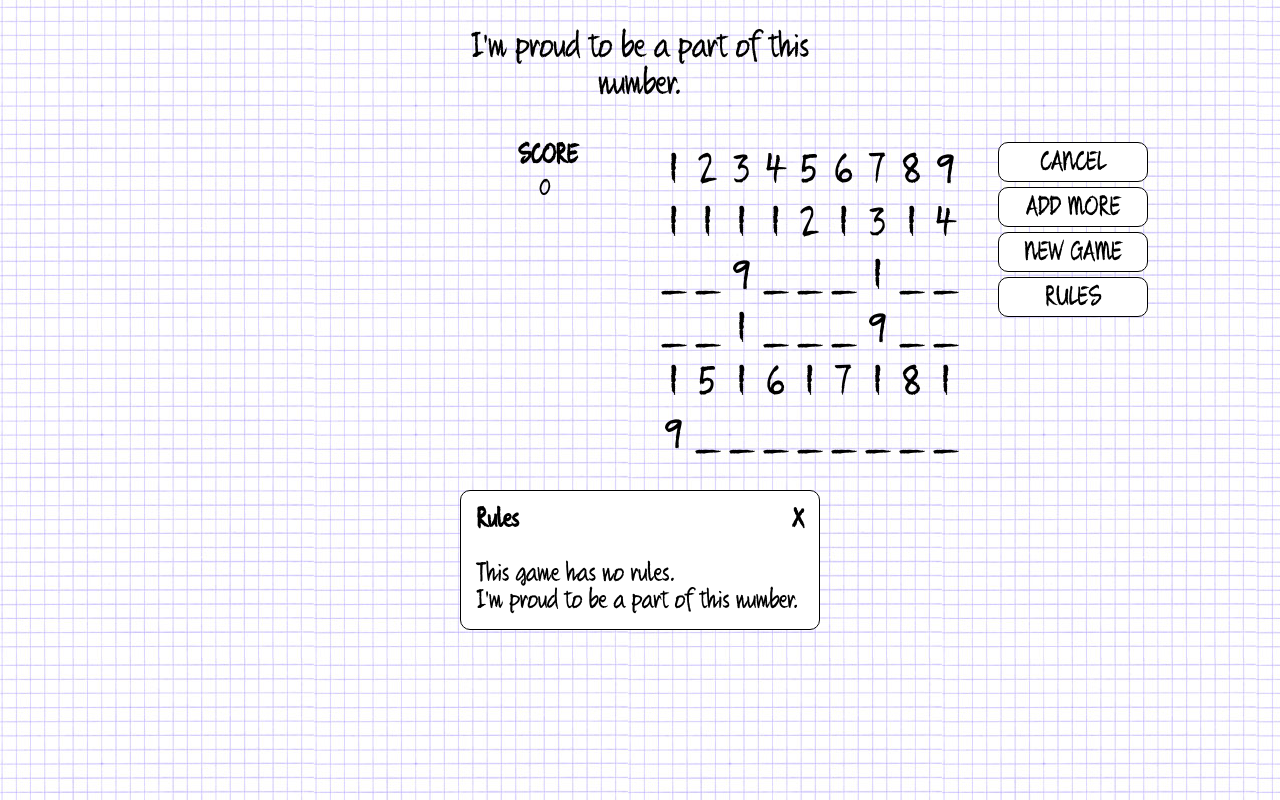
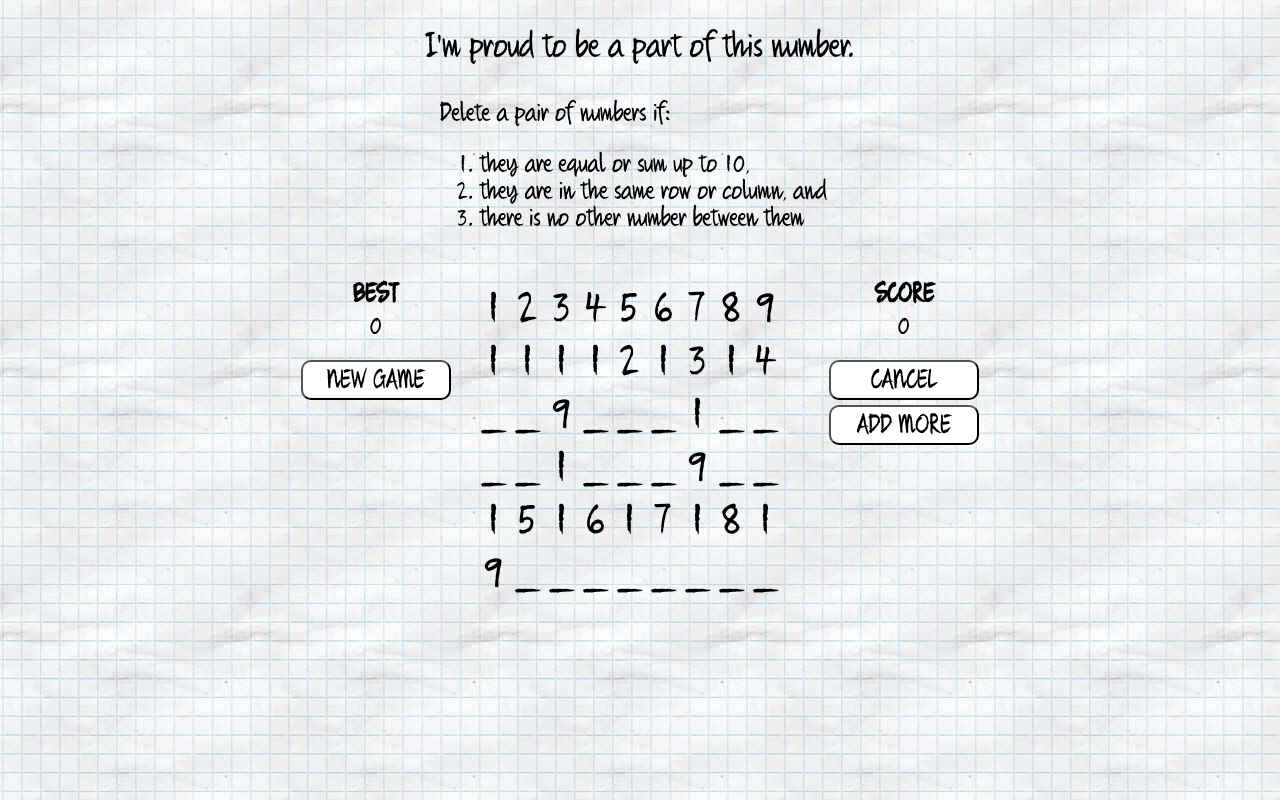
Before and after one commit to alisa-lisovskaya/Numbers, a plain HTML site: page index.html in a window 1280 px wide. Drawn offline with nearby package versions, Linux system fonts and the light colour scheme.

Commit message:
did something

```diff
--- a/index.html
+++ b/index.html
@@ -8,41 +8,32 @@
     <script type="text/javascript" src="js/GameField.js"></script>
   </head>
   <body onload="playingTime()">
-    <div class="container">
-      <div id="titleHeader">I'm proud to be a part of this number.</div>
-      <div class="actionField">
+    <div id="container">
+      <div id="header">I'm proud to be a part of this number.</div>
+      <div id="ruleField"></div>
+      <div id="actionField">
         <div class="sidebar">
-          <!--div class="timeField">
+          <div id="scoreField">
             <div>
-              <div class="header">Time well spent</div>
-              <div id="timer"></div>
+              <div class="header">Best</div>
+              <div id="highScore"></div>
             </div>
-          </div-->
-          <div class="scoreField">
+          </div>
+          <button onclick="restart()">New Game</button>
+        </div>
+        <div id="gameField"></div>
+        <div class="sidebar">
+          <div id="scoreField">
             <div>
               <div class="header">Score</div>
               <div id="score"></div>
             </div>
-            <!--div>
-              <div class="header">High score</div>
-              <div id="highScore"></div>
-            </div-->
           </div>
-          <!--div class="countField">
-            <div id="rowCount"></div>
-            <div id="cellCount"></div>
-          </div-->
-        </div>
-        <div class="gameField"></div>
-        <div class="buttonField sidebar">
           <button onclick="cancel()">Cancel</button>
           <button onclick="addMore()">Add more</button>
-          <button onclick="restart()">New Game</button>
-          <!--button onclick="hint()">Hint</button-->
-          <button onclick="showRules()">Rules</button>
         </div>
       </div>
-      <div class="ruleField"></div>
+
     </div>
   </body>
 </html>
--- a/js/script.js
+++ b/js/script.js
@@ -1,6 +1,7 @@
-var g, selectorFn, deselectorFn, startTime, highScore = 0;
+var g, selectorFn, deselectorFn, startTime, highScore;
 
 // Main script
+//  TODO  keyboard handling!
 //  TODO  cool header with the title :)
 //  TODO  make numbers out of pictures
 //  TODO  add hint()
@@ -13,6 +14,11 @@ var g, selectorFn, deselectorFn, startTime, highScore = 0;
 //  TODO  every n minutes, pause should be forced
 
 $(window).ready(function () {
+
+  if(typeof(Storage) !== "undefined") {
+    highScore = localStorage.getItem("highScore") || 0;
+  }
+
   start();
 });
 
@@ -115,6 +121,7 @@ function start () {
 function restart () {
   if (g.getScore() > this.highScore) {
     this.highScore = g.getScore();
+    localStorage.setItem("highScore", this.highScore);
   }
   startTime = new Date();
   start();
@@ -141,14 +148,14 @@ function hint () {
 
 // Shows the rules
 function showRules () {
-  var r = "<div id='rules'><div id='clearRules' onclick='closeRules()'>X</div><strong>Rules</strong><br><br>This game has no rules.<br>I'm proud to be a part of this number.</div>";
-  $('.ruleField').empty();
-  $('.ruleField').append(r);
+  var r = "<div id='rules'><div id='clearRules' onclick='closeRules()'>X</div>Delete a pair of numbers if: <ol><li>they are equal or sum up to 10,</li><li>they are in the same row or column, and</li><li>there is no other number between them</li></ol></div>";
+  $('#ruleField').empty();
+  $('#ruleField').append(r);
 };
 
 // Removes the rules
 function closeRules () {
-  $('.ruleField').empty();
+  $('#ruleField').empty();
 };
 
 // Gets the timer
@@ -188,18 +195,19 @@ function msToTime (t) {
 
 // Adds field contents to the page in a proper manner
 function paint () {
-  $(".gameField").empty();
+  $("#gameField").empty();
   $("#score").empty();
   $("#highScore").empty();
-  $("#rowCount").empty();
-  $("#cellCount").empty();
+  /*$("#rowCount").empty();
+  $("#cellCount").empty();*/
 
+  console.log(this.highScore);
   $("#score").append(g.getScore());
   $("#highScore").append(this.highScore);
-  $("#rowCount").append(g.getRowCount());
+  /*$("#rowCount").append(g.getRowCount());
   $("#rowCount").append(" rows");
   $("#cellCount").append(g.getCellCount());
-  $("#cellCount").append(" cells");
+  $("#cellCount").append(" cells");*/
 
   for (i in g.rows) {
     r = '<div class = "row">';
@@ -207,7 +215,7 @@ function paint () {
       r += '<div class = "cell" id="' + i + ':' + j +'">' + g.rows[i].cells[j].getNumber() + '</div>';
     }
     r += '</div>';
-    $(".gameField").append(r);
+    $("#gameField").append(r);
   }
   //console.log("GameField repainted");
 
--- a/stylesheet.css
+++ b/stylesheet.css
@@ -1,19 +1,7 @@
 body {
   font-family: Quikhand, Verdana, sans-serif;
   font-size: 18pt;
-  /*font-size: 28pt;*/
-
-  background-image:url('img/tetrad.jpg');
-}
-
-@font-face {
-  font-family: Otto;
-  src: url(font/Otto/Otto.ttf);
-}
-
-@font-face {
-  font-family: WCManoNegraBta;
-  src: url(font/WCManoNegraBta.ttf);
+  background-image:url('img/back.jpg');
 }
 
 @font-face {
@@ -21,28 +9,22 @@ body {
   src: url(font/quikhand/Quikhand.ttf);
 }
 
-@font-face {
-  font-family: doves;
-  src: url(font/two-turtle-doves/doves.ttf);
+div {
+  /*border: 1px solid black;*/
 }
 
-#titleHeader {
+#header {
   font-size: 24pt;
-  /*font-size: 40pt;*/
   text-align: center;
   margin-top: 20px;
   margin-bottom: 20px;
-  /*border: 1px solid black;*/
-  /*border-radius: 10px;*/
-  /*background-color: white;*/
 }
 
-.container {
+#container {
   display: flex;
   flex-direction: column;
-  align-content: flex-start;
-  width: 30%;
-  margin-left: 35%;
+  justify-content: center;
+  align-items: center;
 }
 
 /*
@@ -53,31 +35,40 @@ body {
   - http://www.1001fonts.com/brownbaglunch-font.html
   - find better suiting backup fonts
   - why does the buttonField need font-family & size defined additionaly?
+  - ask Morgan to draw grid & borders for score & rules & selection circle
 */
 
-.timeField, .actionField, .scoreField, .countField {
+#actionField {
   display: flex;
   flex-direction: row;
-  align-content: space-between;
-  justify-content: space-between;
-  padding: 10px;
-  text-align: center;
-}
-
-.timeField {
-  align-content: center;
   justify-content: center;
 }
 
-.gameField, .buttonField {
+#gameField, .sidebar {
   display: flex;
-  align-content: flex-start;
   flex-direction: column;
+  justify-content: flex-start;
+  align-items: center;
   padding: 10px;
 }
 
-.gameField {
+#gameField {
   min-width: 328px;
+}
+
+#scoreField {
+  width: 150px;
+  text-align: center;
+  margin-bottom: 20px;
+}
+
+#score, #highscore {
+  margin-top: 5px;
+}
+
+.header {
+  font-weight: bold;
+  text-transform: uppercase;
 }
 
 .row {
@@ -110,36 +101,20 @@ body {
   border-radius: 10px;
 }
 
-.header {
-  font-weight: bold;
-  text-transform: uppercase;
-}
-
-#score, #highScore, #timer, #rowCount, #cellCount {;
-  width: 150px;
-  /*border: 1px solid black;*/
-  text-align: center;
-  margin: 5 5 0 0px;
-}
-
 #rules {
-  /*border: none;*/
-  border: 1px solid black;
+  /*border: 1px solid black;
   border-radius: 10px;
   background-color: white;
-  /*background-color: #F5DFE6;*/
-  outline: none;
+  outline: none;*/
   padding: 15px;
-  margin: 10px;
-  /*box-shadow: 3px 3px #FFC0CB;*/
+  width: 400px;
+  /*margin-bottom: 20px;*/
 }
 
 #clearRules {
+  visibility: hidden;
   float: right;
-  /*font-size: 10pt;*/
-  /*color: #FFF0F5;*/
   font-weight: bold;
-  /*text-shadow: 3px 3px #FFC0CB;*/
   cursor: pointer;
   outline: none;
 }
@@ -147,15 +122,12 @@ body {
 button {
   font-family: Quikhand;
   font-size: 18pt;
-  /*font-size: 28pt;*/
   width: 150px;
   height: 40px;
-  border: 1px solid black;
+  /*border: 1px solid black;*/
   background-color: white;
-  /*border: none;*/
   border-radius: 10px;
   text-transform: uppercase;
-  /*background-color: #FFF0F5;*/
   outline: none;
   cursor: pointer;
   margin: 0 5 5 5px;
```
Also changed, not shown: img/back.jpg (added).
